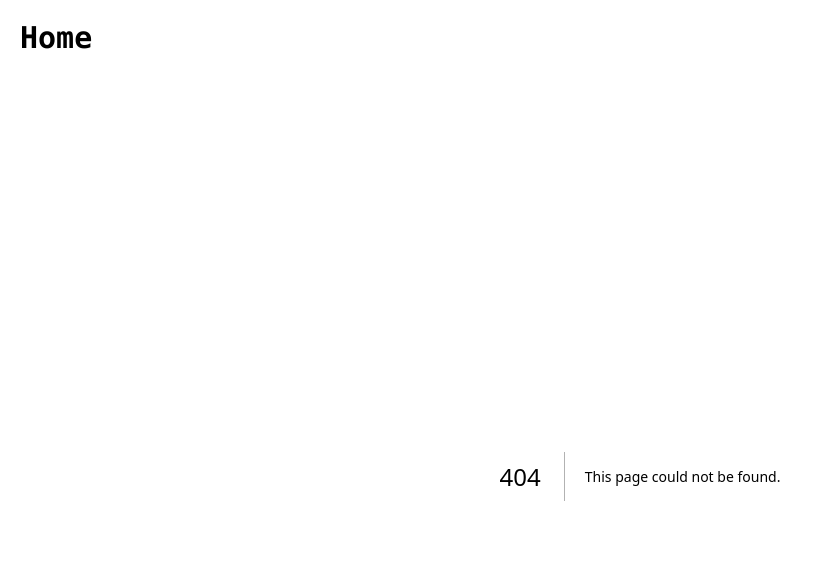
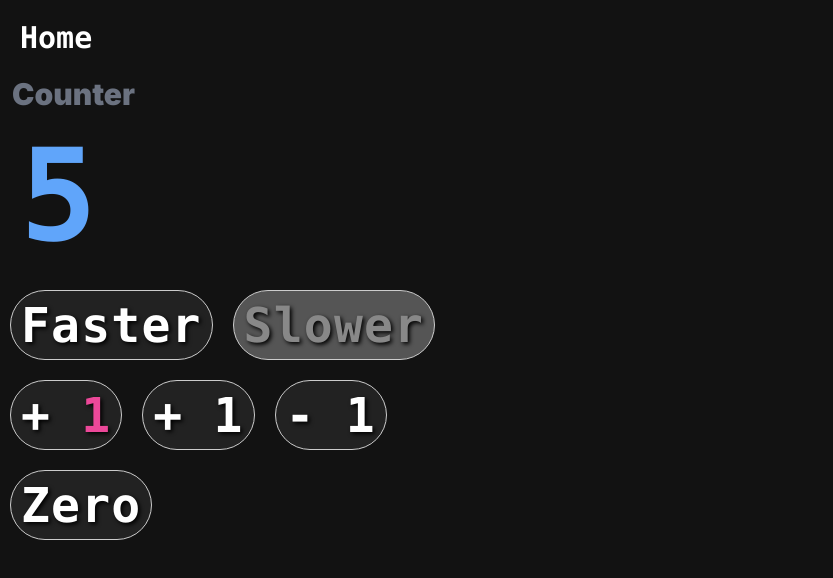
Before and after one commit to hadmacker/numbrella, a Next.js app: page /numbers/counter in a window 1280 px wide. Before the commit this address had no page. Shown: the top 578 px of the page, without its empty margins (0-833 px from the left). Built offline with nearby package versions, Linux system fonts and the light colour scheme.

Commit message:
Counter (#38)
* list of square and cube numbers

* counter

* counter

* counter

```diff
--- a/app/numberFormatter.tsx
+++ b/app/numberFormatter.tsx
@@ -13,6 +13,9 @@ export class NumberFormatter {
         formattedNumber = chunk + (formattedNumber ? ',' + formattedNumber : '');
         }
 
+        if (formattedNumber.startsWith('-,'))
+            formattedNumber = formattedNumber.replace('-,', '-');
+
         return formattedNumber;
     }
 }
--- /dev/null
+++ b/app/numbers/counter/page.module.css
@@ -0,0 +1,8 @@
+.jumbotron {
+    font-size: 5rem; /* Adjust the size as needed */
+    padding: 1rem; /* Adjust the padding as needed */
+    margin: 0.5rem; /* Adjust the margin as needed */
+    border-radius: 0.3rem; /* Rounded corners */
+    text-align: center; /* Center the text */
+    box-shadow: 0 0.125rem 0.25rem rgba(0, 0, 0, 0.075); /* Subtle shadow */
+  }
--- /dev/null
+++ b/app/numbers/counter/page.tsx
@@ -0,0 +1,183 @@
+'use client'
+
+import React, { useEffect, useState } from "react";
+import { PrettyChar } from '../../prettyChar'
+import { NumberFormatter } from '../../numberFormatter'
+import classes from './page.module.css';
+import { set } from "lodash";
+
+const numbers = PrettyChar.allCharacters();
+
+function formatted(number: number): React.ReactElement[] {
+  const digitsArray = NumberFormatter.formatNumberWithBreaks(number.toString()).split("");
+
+  // Create an array of <div> elements to hold each digit
+  const divElements: React.ReactElement[] = digitsArray.map((digit, index) => {
+    const prettyStyle = numbers.filter(n=> n.id == digit)[0].prettyStyle;
+    const combinedClasses = `${prettyStyle}`;
+    return (
+      <span className={combinedClasses} key={index}>
+        {digit}
+      </span>
+    );
+  });
+
+  return divElements;
+}
+
+export default function Page() {
+  const [value, setValue] = React.useState<number>(0);
+  const [intervalRate, setIntervalRate] = useState<number>(1000);
+  const [incrementValue, setIncrementValue] = useState<number>(1);
+  const ceilingValue = 999999999999999;
+  const floorValue   = -99999999999999;
+
+  useEffect(() => {
+    const interval = setInterval(() => {
+      setValue(prevValue => {
+        const newValue = prevValue + incrementValue;
+        if (newValue > ceilingValue || newValue < floorValue) {
+          setIntervalRate(1000);
+          setIncrementValue(1);
+          return 0;
+        }
+        return newValue;
+      });
+    }, intervalRate);
+
+    return () => clearInterval(interval); // Cleanup interval on component unmount
+  }, [intervalRate, incrementValue]);
+
+  const handleFaster = () => {
+    setIntervalRate(prevRate => Math.max(100, prevRate / 2)); // Double the rate, minimum 100ms
+  };
+
+  const handleSlower = () => {
+    setIntervalRate(prevRate => prevRate * 2); // Halve the rate
+  };
+
+  const handleIncrement = (incrementValue?: number) => {
+    setIncrementValue(prevValue => prevValue + (incrementValue ?? 1));
+  };
+
+  const handleDecrement = () => {
+    setIncrementValue(prevValue => prevValue - 1);
+  };
+
+  return (
+    <>
+      <span className="mx-3 md:mx-2 md:p-1 text-5xl md:text-3xl font-black text-gray-500">Counter</span>
+      <div className={`columns-1`}>
+        <p className="text-left m-5 tracking-wide font-mono text-9xl font-black">
+          {formatted(value)}
+        </p>
+      </div>
+      <div className="flex space-x-4">
+      <button
+        onClick={handleFaster}
+        className="text-center tracking-wide font-mono text-5xl lg:text-5xl font-black"
+        style={{
+          padding: '10px',
+          backgroundColor: intervalRate <= 100 ? '#555' : '#222',
+          border: '1px solid #ccc',
+          borderRadius: '50px',
+          minWidth: '100px',
+          margin: '10px',
+          textShadow: '2px 2px 4px #000000',
+          cursor: intervalRate <= 100 ? 'not-allowed' : 'pointer',
+          color: intervalRate <= 100 ? '#888' : '#fff'
+        }}
+        disabled={intervalRate <= 100}
+      >
+        Faster
+      </button>
+      <button
+        onClick={handleSlower}
+        className="text-center tracking-wide font-mono text-5xl lg:text-5xl font-black"
+        style={{
+          padding: '10px',
+          backgroundColor: intervalRate >= 1000 ? '#555' : '#222',
+          border: '1px solid #ccc',
+          borderRadius: '50px',
+          minWidth: '100px',
+          margin: '10px',
+          textShadow: '2px 2px 4px #000000',
+          cursor: intervalRate >= 1000 ? 'not-allowed' : 'pointer',
+          color: intervalRate >= 1000 ? '#888' : '#fff'
+        }}
+        disabled={intervalRate >= 1000}
+      >
+        Slower
+      </button>
+      </div>
+      <div className="flex space-x-4">
+        <button
+          className="text-center tracking-wide font-mono text-5xl lg:text-5xl font-black"
+          style={{
+            padding: '10px',
+            backgroundColor: '#222',
+            border: '1px solid #ccc',
+            borderRadius: '50px',
+            minWidth: '100px',
+            margin: '10px',
+            textShadow: '2px 2px 4px #000000'
+        }}
+          onClick={() => handleIncrement(incrementValue)}
+          >
+            + {formatted(incrementValue)}
+          </button>
+        <button
+          className="text-center tracking-wide font-mono text-5xl lg:text-5xl font-black"
+          style={{
+            padding: '10px',
+            backgroundColor: '#222',
+            border: '1px solid #ccc',
+            borderRadius: '50px',
+            minWidth: '100px',
+            margin: '10px',
+            textShadow: '2px 2px 4px #000000'
+        }}
+          onClick={() => handleIncrement()}
+          >
+          + 1
+        </button>
+        <button
+        className="text-center tracking-wide font-mono text-5xl lg:text-5xl font-black"
+        style={{
+          padding: '10px',
+          backgroundColor: '#222',
+          border: '1px solid #ccc',
+          borderRadius: '50px',
+          minWidth: '100px',
+          margin: '10px',
+          textShadow: '2px 2px 4px #000000'
+      }}
+        onClick={() => handleDecrement()}
+        >
+          - 1
+        </button>
+      </div>
+      <div className="flex space-x-4">
+        <button
+        className="text-center tracking-wide font-mono text-5xl lg:text-5xl font-black"
+        style={{
+          padding: '10px',
+          backgroundColor: '#222',
+          border: '1px solid #ccc',
+          borderRadius: '50px',
+          minWidth: '100px',
+          margin: '10px',
+          textShadow: '2px 2px 4px #000000'
+      }}
+        onClick={() => {
+          setValue(0);
+          setIncrementValue(1);
+          setIntervalRate(1000);
+        }}
+        >
+          Zero
+        </button>
+      </div>
+    </>
+  )
+}
--- a/app/page.tsx
+++ b/app/page.tsx
@@ -21,6 +21,7 @@ export default function Home() {
             <li key="n1.1.2.10" className='mx-3 my-3 md:mx-:3 md:my-6'><a href="numbers/slider"><span className="mx-2 p-4 text-2xl md:text-3xl font-black">Number Sliders</span></a></li>
             <li key="n1.1.2.11" className='mx-3 my-3 md:mx-:3 md:my-6'><a href="numbers/facts"><span className="mx-2 p-4 text-2xl md:text-3xl font-black">Math Facts</span></a></li>
             <li key="n1.1.2.12" className='mx-3 my-3 md:mx-:3 md:my-6'><a href="numbers/primes"><span className="mx-2 p-4 text-2xl md:text-3xl font-black">Prime or Composite</span></a></li>
+            <li key="n1.1.2.15" className='mx-3 my-3 md:mx-:3 md:my-6'><a href="numbers/counter"><span className="mx-2 p-4 text-2xl md:text-3xl font-black">Auto Counter</span></a></li>
             <li key="n1.1.2.13" className='mx-3 my-3 md:mx-:3 md:my-6'><a href="numbers/roman"><span className="mx-2 p-4 text-2xl md:text-3xl font-black">Roman Numerals</span></a></li>
             <li key="n1.1.2.14" className='mx-3 my-3 md:mx-:3 md:my-6'><a href="numbers/bin2dec"><span className="mx-2 p-4 text-2xl md:text-3xl font-black">Binary Numbers</span></a></li>
           </ul>
```
